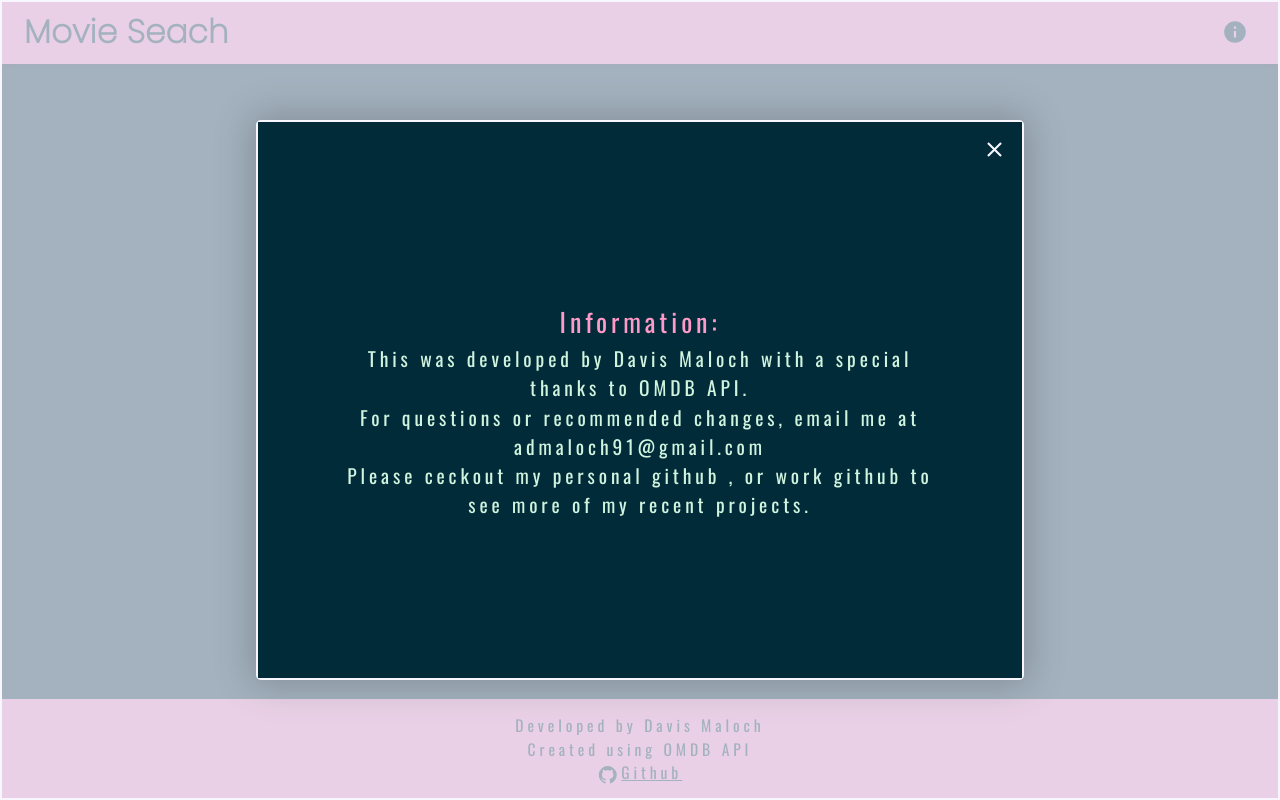
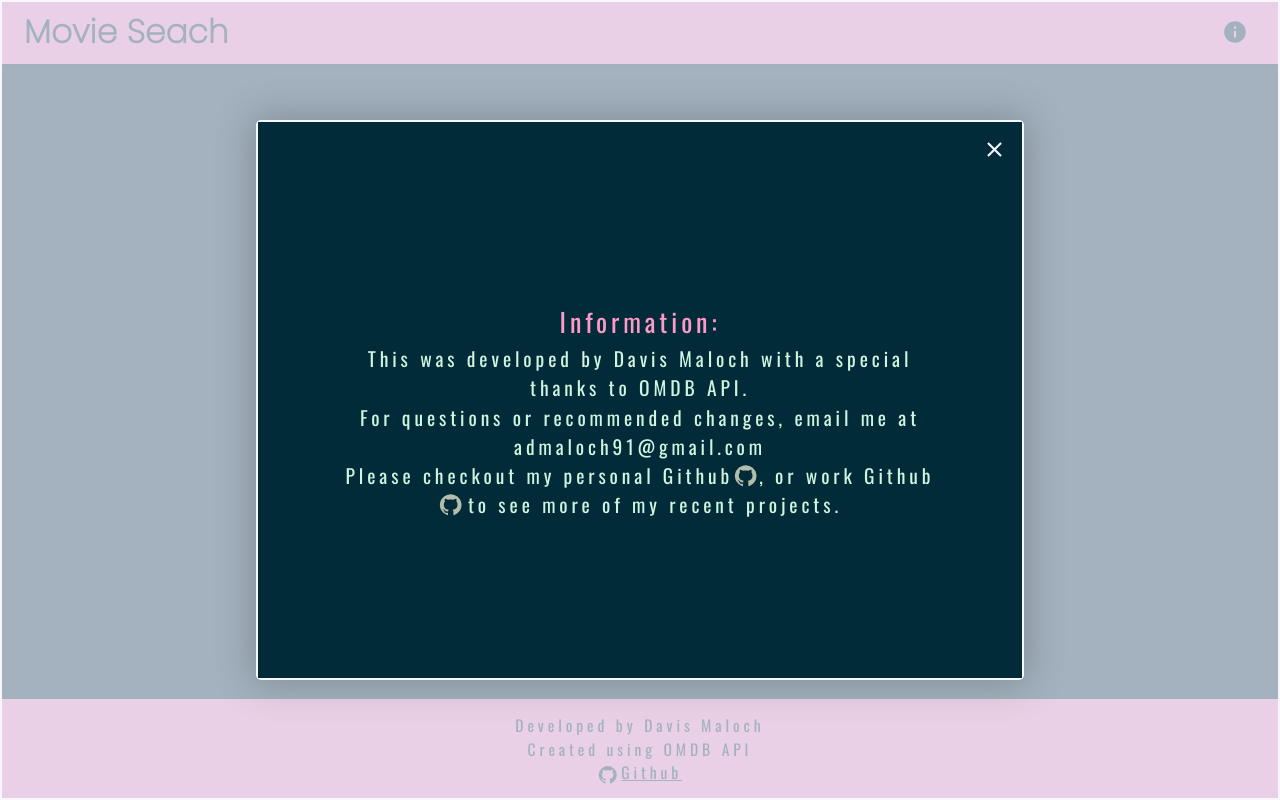
Before and after one commit to admaloch/react-movie-search, a React (Vite) app: page / in a window 1280 px wide. Both pictures are taken after a click on the button "menu". Built offline with nearby package versions, Linux system fonts and the light colour scheme; no server answers.

Commit message:
last minute design tweaks

```diff
--- a/src/components/Navbar/InfoModal.tsx
+++ b/src/components/Navbar/InfoModal.tsx
@@ -1,7 +1,13 @@
 import Modal from '../UI/Modal'
 import { ModalProps } from '../../models/ModalProps'
+import GitHubIcon from '@mui/icons-material/GitHub';
+import { IconButton } from '@mui/material';
+
 
 export default function InfoModal({ open, closeModal }: ModalProps): JSX.Element {
+
+
+
     return (
         <Modal
             closeModal={closeModal}
@@ -11,9 +17,17 @@ export default function InfoModal({ open, closeModal }: ModalProps): JSX.Element
                 <h4>Information:</h4>
                 <p>This was developed by Davis Maloch with a special thanks to OMDB API.</p>
                 <p>For questions or recommended changes, email me at admaloch91@gmail.com </p>
-                <p>Please ceckout my personal github <a href="https://github.com/admaloch"></a>, or work github <a href="https://github.com/admaloch-dos"></a>to see more of my recent projects. </p>
+                <p>Please checkout my personal Github<a target="_blank" href="https://github.com/admaloch">
+                    <IconButton style={{ padding: '0 .1rem' }} className="custom-icon">
+                        <GitHubIcon />
+                    </IconButton></a>,
+                    or work Github<a target="_blank" href="https://github.com/admaloch-dos">
+                        <IconButton style={{ padding: '0 .4rem 0 .1rem' }} className="custom-icon">
+                            <GitHubIcon />
+                        </IconButton></a>
+                    to see more of my recent projects. </p>
 
             </div>
-        </Modal>
+        </Modal >
     )
 }
--- a/src/components/Navbar/Navbar.css
+++ b/src/components/Navbar/Navbar.css
@@ -12,17 +12,39 @@
   text-align: center;
   /* overflow-y: scroll; */
 }
+
 .nav-modal-container h3 {
   color: var(--color1);
   font-size: 2rem;
   text-align: center;
 }
+
 .nav-modal-container h4 {
   color: var(--color1);
   margin-top: 2rem;
   font-size: 2rem;
 }
+
 .nav-modal-container p {
   color: var(--color2);
   font-size: 1.5rem;
 }
+
+.css-78trlr-MuiButtonBase-root-MuiIconButton-root {
+  padding: 0;
+}
+
+/* Change color to black and increase size for specific Material-UI icons */
+.custom-icon .MuiSvgIcon-root {
+  fill: var(--color3);
+  font-size: 1.2em;
+  position: relative;
+  bottom: .2rem;
+  opacity: .7;
+  padding: 0; /* Remove padding */
+  margin: 0; /* Remove margin */
+}
+
+.custom-icon .MuiSvgIcon-root:hover {
+  opacity: 1;
+}
--- a/src/components/Slider/ErrorMsg/ErrorMsg.css
+++ b/src/components/Slider/ErrorMsg/ErrorMsg.css
@@ -5,7 +5,7 @@
     align-items: center;
     border: black;
     opacity: 0;
-    transition: opacity .5s ease-in-out;
+    transition: all .8s ease-in-out;
     /* position: relative; */
     /* bottom: 7rem; */
 }
```
Lines whose indentation alone changed are shown as unchanged.
